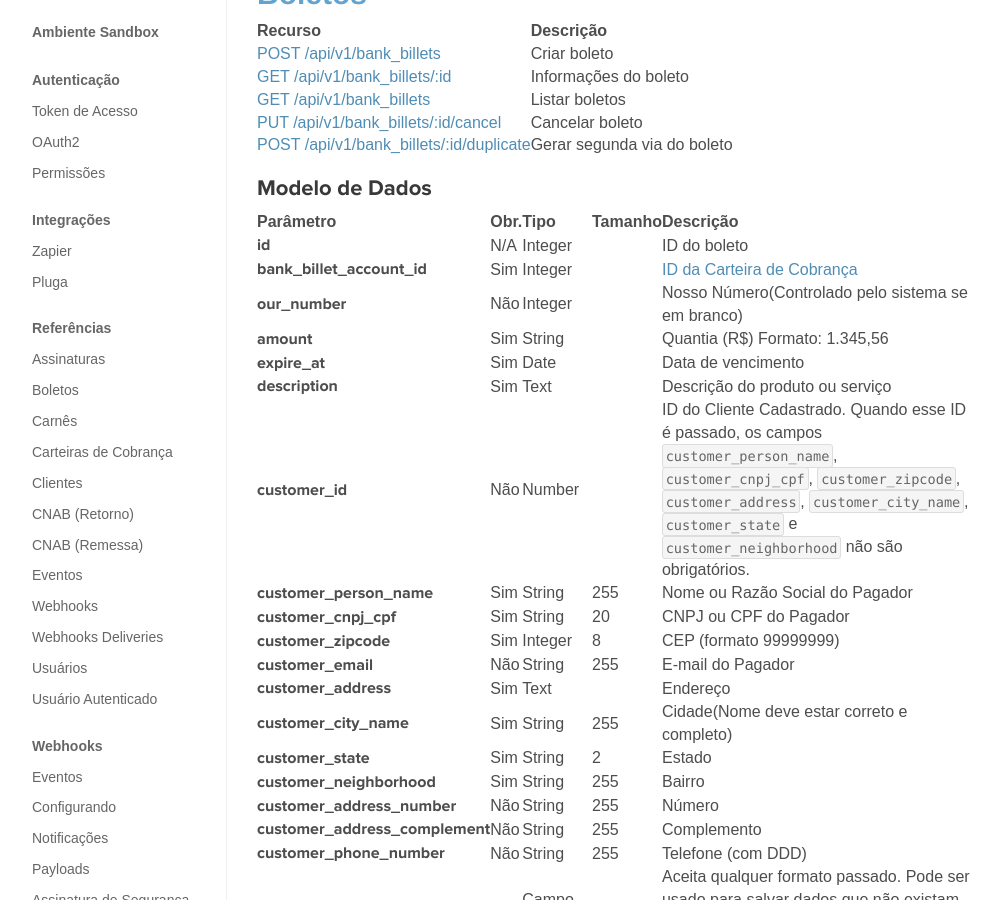
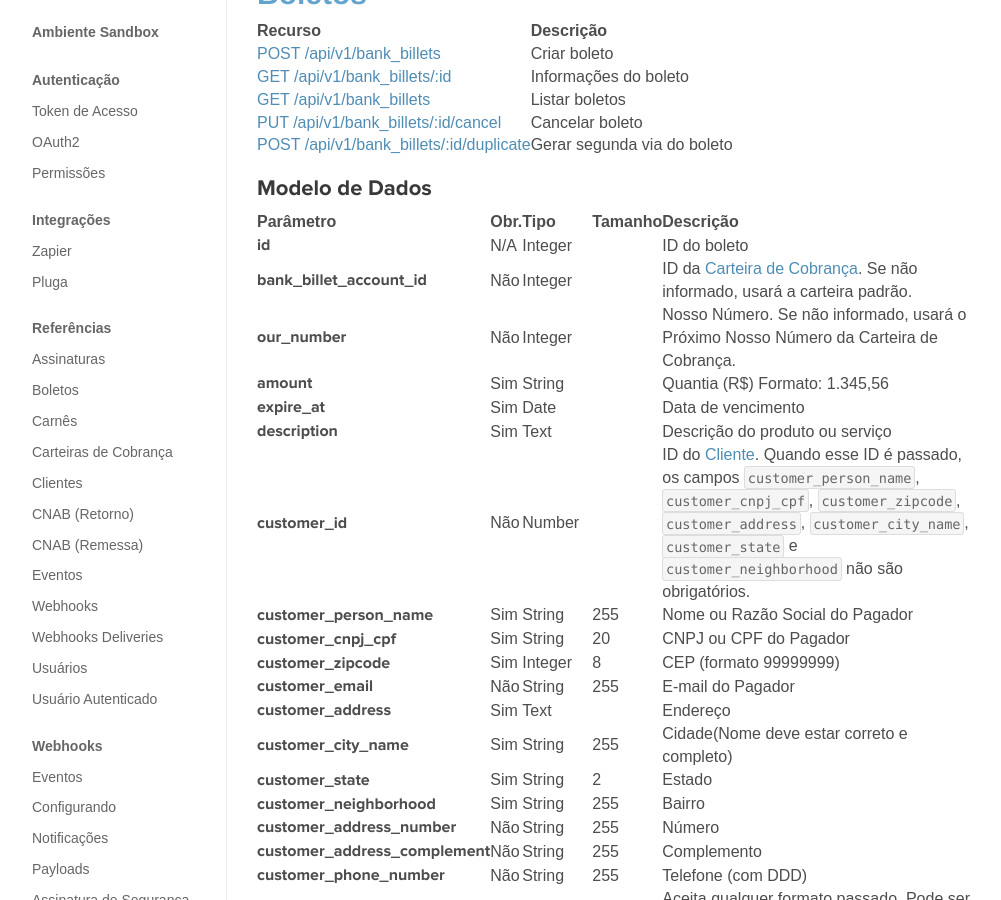
Before and after one commit to BoletoSimples/boletosimples-docs, a Jekyll site: the page built from reference/v1/bank_billets/index.md, in a window 1280 px wide and 900 px high, scrolled down 314 px. Shown: the whole window, without its empty margins (143-1144 px from the left). Built offline with Jekyll 4.4.1, drawn with Linux system fonts in a browser that asks for light colours.

Commit message:
removes requirement of bank_billet_account_id and adds information about default bank billet account

```diff
--- a/reference/v1/bank_billets/index.md
+++ b/reference/v1/bank_billets/index.md
@@ -20,12 +20,12 @@ breadcrumb: Boletos
 | Parâmetro                       | Obr.  | Tipo    | Tamanho | Descrição
 | ------------------------------- | ----- | ------- | ------- | ------------------------
 | **id**                          | N/A   | Integer |         | ID do boleto
-| **bank_billet_account_id**      | Sim   | Integer |         | [ID da Carteira de Cobrança](/reference/v1/bank_billet_accounts/)
-| **our_number**                  | Não   | Integer |         | Nosso Número(Controlado pelo sistema se em branco)
+| **bank_billet_account_id**      | Não   | Integer |         | ID da [Carteira de Cobrança](/reference/v1/bank_billet_accounts/). Se não informado, usará a carteira padrão.
+| **our_number**                  | Não   | Integer |         | Nosso Número. Se não informado, usará o Próximo Nosso Número da Carteira de Cobrança.
 | **amount**                      | Sim   | String  |         | Quantia (R$) Formato: 1.345,56
 | **expire_at**                   | Sim   | Date    |         | Data de vencimento
 | **description**                 | Sim   | Text    |         | Descrição do produto ou serviço
-| **customer_id**                 | Não   | Number  |         | ID do Cliente Cadastrado. Quando esse ID é passado, os campos `customer_person_name`, `customer_cnpj_cpf`, `customer_zipcode`, `customer_address`, `customer_city_name`, `customer_state` e `customer_neighborhood` não são obrigatórios.
+| **customer_id**                 | Não   | Number  |         | ID do [Cliente](/reference/v1/customers/). Quando esse ID é passado, os campos `customer_person_name`, `customer_cnpj_cpf`, `customer_zipcode`, `customer_address`, `customer_city_name`, `customer_state` e `customer_neighborhood` não são obrigatórios.
 | **customer_person_name**        | Sim   | String  | 255     | Nome ou Razão Social do Pagador
 | **customer_cnpj_cpf**           | Sim   | String  | 20      | CNPJ ou CPF do Pagador
 | **customer_zipcode**            | Sim   | Integer | 8       | CEP (formato 99999999)
```
Also changed, not shown: reference/v1/customer_subscriptions/index.md (+2 -2 lines), reference/v1/installments/index.md (+3 -3 lines), changelog.md.
